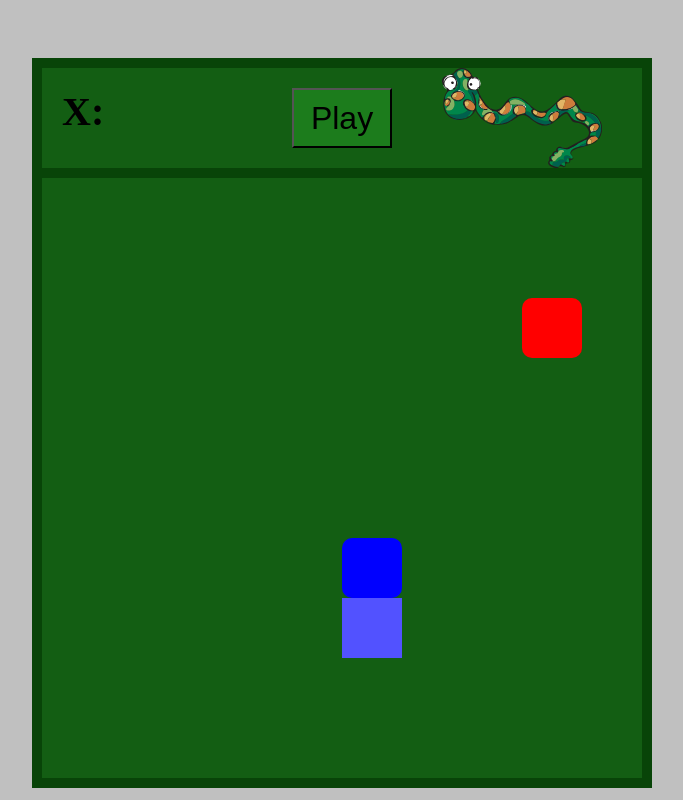
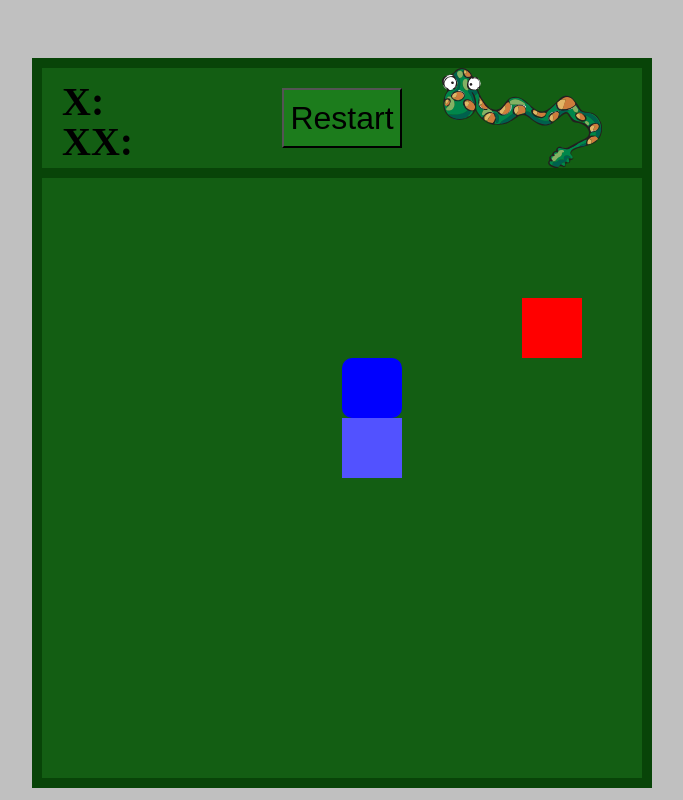
Before and after one commit to MaksPzm/snake, a plain HTML site: page index.html in a window 1280 px wide. Both pictures are taken after a click on the button "Play". Shown: the whole page, without its empty margins (298-981 px from the left). Drawn offline with Linux system fonts and the light colour scheme.

Commit message:
добавили счётчик и исправили рандомноее появление еды

```diff
--- a/index.html
+++ b/index.html
@@ -11,6 +11,7 @@
     <div class="playingField">
         <div class="menuResult">
             <div class="result">X:</div>
+            <div class="result">XX:</div>
             <button class="buttonStart active" type="button">Play</button>
             <button class="buttonStart buttonRestart" type="button">Restart</button>
             <img class="img-snake" src="images/snake.svg" alt="змейка">
--- a/snake.js
+++ b/snake.js
@@ -1,5 +1,6 @@
 const fild = document.querySelector('.game');
-
+const color = ['red', 'blue', 'green', 'orange'];
+let result = Array.from(document.querySelectorAll('.result'));
 // создаём кубы игравого поля через класс
 class Filds {
     constructor(coordinatesX, coordinatesY) {
@@ -13,16 +14,12 @@ class Filds {
             const createFildCube = document.createElement('div');
             fild.appendChild(createFildCube);
             createFildCube.classList.add('kube');
-
-
-
         }
     }
 }
 
 const gameFilds = new Filds(10, 10);
 gameFilds.fildSize()
-
 
 
 // присваиваем кубу атрибуты с координатами
@@ -64,22 +61,24 @@ class Coordinate {
         }
         randomeKube[0].classList.add('snakeHead');
     }
-    showRadomFood() {
-        let randomeKube = [document.querySelector(`[data-X = "${this.coordinates[0]}"][data-Y = "${this.coordinates[1]}"]`)];
-        //console.log('randomeKube: ', randomeKube);
-        for (let i = 0; i < randomeKube.length; i++){
-            randomeKube[i].classList.add(this.className);
-        }
-        randomeKube[0].classList.add('snakeHead');
-    }
+    // showRadomFood() {
+    //     randomeKube = [document.querySelector(`[data-X = "${this.coordinates[0]}"][data-Y = "${this.coordinates[1]}"]`)];
+    //     //console.log('randomeKube: ', randomeKube);
+    //     // for (let i = 0; i < randomeKube.length; i++){
+    //     //     randomeKube[i].classList.add(this.className);
+    //     // }
+    //     // randomeKube[0].classList.add('snakeHead');
+    // }
 }
 
 const showSnake = new Coordinate(showRandomSnake(), 'snakeBody');
-//console.log('showSnake: ', showSnake.coordinates);
-showSnake.showRadomSnake()                                                       //выводим на экран змею
-// console.log('showSnake.showRadomSnake()  : ', showSnake.showRadomSnake()  );
+showSnake.showRadomSnake()   //выводим на экран змею
 
 
+let snakeBody = Array.from(document.querySelectorAll('.snakeBody'));
+let snakeHead = document.querySelector('.snakeHead');
+// let food = document.querySelector('.food');
+let interval;
 
 function assClass() {
     snakeBody[0].classList.add('snakeHead');
@@ -88,19 +87,21 @@ function assClass() {
     }
 }
 
-const showFood = new Coordinate(showRandomSnake(), 'food');
-//console.log('showFood: ', showFood.coordinates);
-showFood.showRadomFood()                                                        //выводим на экран еду
+//выводим на экран еду
+let food;
+function getRandomFood() {
+    let randomPositionFood = showRandomSnake();
+    food = document.querySelector(`[data-X = "${randomPositionFood[0]}"][data-Y = "${randomPositionFood[1]}"]`);
 
+    //сравниваваем координаты классов еды и змеи, если координаты совпадают, еще раз перезапускаем еду
+    if (food.classList.contains('snakeBody')) {
+        let randomPositionFood = showRandomSnake();
+        food = document.querySelector(`[data-X = "${randomPositionFood[0]}"][data-Y = "${randomPositionFood[1]}"]`);
+    }
+    food.classList.add('food')
+}
 
-let snakeBody = Array.from(document.querySelectorAll('.snakeBody'));
-let snakeHead = document.querySelector('.snakeHead');
-let food = document.querySelector('.food');
-
-//сравниваваем координаты классов еды и змеи, если координаты совпадают, еще раз перезапускаем еду
-while (food.classList.contains('snakeBody')) {
-    showFood.showRadomFood()
-}
+getRandomFood()
 
 let direction = "ArrowUp"; // если эту переменную создаем в функции события, тогда она при каждом нажатии перезаписывается заново
 
@@ -108,19 +109,14 @@ let direction = "ArrowUp"; // если эту переменную создае
 
   let stop = false;
 
+// console.log(snakeBody);
 
-console.log(snakeBody);
 function move() {
     const coordinatesSnake = [snakeBody[0].getAttribute('data-X'), snakeBody[0].getAttribute('data-Y')];
-    // console.log('direction: ', direction);
-    // direction.splice(0, 2); // удаляем из массива лишние элементы при каждом нажатии
-
-    // console.log('coordinatesSnake: ', coordinatesSnake);
 
     snakeBody[0].classList.remove('snakeHead');
     snakeBody[snakeBody.length-1].classList.remove('snakeBody');
     snakeBody.pop();
-
 
     if (direction == 'ArrowUp') {
 
@@ -141,7 +137,6 @@ function move() {
             snakeBody.unshift(document.querySelector('[data-X = "' + coordinatesSnake[0] + '"][data-Y = "10"]'));
         }
 
-
     }
     if (direction == 'ArrowLeft') {
 
@@ -161,36 +156,52 @@ function move() {
         } else {
             snakeBody.unshift(document.querySelector('[data-X = "1"][data-Y = "' + coordinatesSnake[1] + '"]'));
         }
-
     }
 
     //устанавливаем, что должно произойти если змея коснется саму себя
     if (snakeBody[0].classList.contains('snakeBody')) {
-
-        console.log('CFAGKJSLD;gLJGLB');
-        clearInterval(interval);
-        snakeBody[0].classList.add('gameOver');
-        setTimeout(() => {
-        fild.innerHTML = `<p class="gameOverText">Игра ОКОНЧЕНА!!!</p>`;
-        }, 3000);
-
-
+        gameOver()
+        result[1].innerText = result[0];
     }
 
     snakeBody[0].classList.add('snakeHead');
     for (let i = 0; i < snakeBody.length; i++) {
     snakeBody[i].classList.add('snakeBody');
     }
-    addinfBodeSnake()
+    addinfBodeSnake() //функция, срабатывает когда змея съела и прибавляет ддлину
+    ateFood() //сработает, для того что бы заново появилась еда
+    stop = true; // нужно, что бы кнопки направления сразу не сработали
+}
 
-    ateFood()
-    stop = true;
-}
-let interval = setInterval(move, 300)
-// move()
 
+const buttonStart = document.querySelector('.buttonStart');
+const restart = document.querySelector('.buttonRestart');
+// кнопка play
+buttonStart.addEventListener('click', function() {
+    interval = setInterval(move, 300);
+    buttonStart.classList.remove('active');
+    restart.classList.add('active');
+});
+
+
+
+//запуск по кнопки enter
+window.addEventListener('keydown', function (e) {
+    let key = e.key;
+    // console.log('key', key);
+    if (key === 'Enter') { // код клавиши Enter
+      buttonStart.click();
+    }
+  });
+
+restart.addEventListener('click', function() {
+    location.reload()
+});
+
+
+
+// записывает нажатия кнопки направления в переменную, для того что бы нельзя было резко поменять направление на противоположное
 window.addEventListener('keydown', function(e) {
-console.log('direction: ', direction);
     if (stop == true) {
         if (e.key == "ArrowUp" && (direction != 'ArrowDown')) {
             // console.log('e.key : ', e.key );
@@ -199,19 +210,16 @@ console.log('direction: ', direction);
             // console.log('true: ', true);
         } else if (e.key == "ArrowDown" && (direction != 'ArrowUp')) {
             // console.log('e.key: ', e.key);
-
             // console.log('true: ', true);
             direction = 'ArrowDown';
             stop = false;
         } else if (e.key == "ArrowLeft" && direction != ('ArrowRight')) {
             // console.log('e.key: ', e.key);
-
             // console.log('true: ', true);
             direction = 'ArrowLeft';
             stop = false;
         } else if (e.key == "ArrowRight"  && direction != ('ArrowLeft')) {
             // console.log('e.key: ', e.key);
-
             // console.log('true: ', true);
             direction = 'ArrowRight';
             stop = false;
@@ -219,30 +227,18 @@ console.log('direction: ', direction);
     }
 })
 
+// после того как съела еду. Еда должна появиться заново
 
 function ateFood() {
-    const coordinatesSnake = [snakeBody[0].getAttribute('data-X'), snakeBody[0].getAttribute('data-Y')];
-    // console.log('coordinatesSnake!!!: ', coordinatesSnake);
     const food = document.querySelector('.food');
-    // console.log('food!!: ', food);
-    const coordinatesFood = [food.getAttribute('data-X'), food.getAttribute('data-Y')];
-    // console.log('coordinatesFood!!!!!!!!!!!!! : ', coordinatesFood );
-    // console.log('JSON.stringify(coordinatesFood): ', JSON.stringify(coordinatesFood));
-    // console.log('stringify(coordinatesSnake): ', JSON.stringify(coordinatesSnake));
-    let newFood = new Coordinate(showRandomSnake(), 'food');
-    let coordinat = [ ];
+    const snakeHead = document.querySelectorAll('.snakeHead');
 
-    if ((snakeBody[0].getAttribute('data-X') == food.getAttribute('data-X')) && (snakeBody[0].getAttribute('data-Y') == food.getAttribute('data-Y'))) {
-        // console.log("!!!!!!!!!!!!!!!!!!!!!!!!!!");
+    if ((snakeHead[0].getAttribute('data-X') == food.getAttribute('data-X')) && (snakeHead[0].getAttribute('data-Y') == food.getAttribute('data-Y'))) {
+        // console.log('ЗАШЁЛ');
         food.classList.remove('food');
-
-        newFood.showRadomFood()
-        // snakeBody[snakeBody.length-1].remove('snakeBody');
+        getRandomFood()
         addinfBodeSnake()
-        // console.log('coordinat%%%%%%%%%%%%%%%%%%%%%%%: ', coordinat);
-        // let newCoordinatesFood = [food[0].getAttribute('data-X'), food[0].getAttribute('data-Y')];
-        // coordinat.unshift(newCoordinatesFood);
-        // food.splice(2, 4);
+        showResult()
     }
 }
 
@@ -253,9 +249,32 @@ function addinfBodeSnake() {
         let a = snakeBody[snakeBody.length - 1].getAttribute('data-X');
         let b = snakeBody[snakeBody.length - 1].getAttribute('data-Y');
         snakeBody.push(document.querySelector('[data-X = "' + a + '"][data-Y = "' + b + '"]'));
-        console.log('ПРОВЕРЬ!!!!!!!!: ', snakeBody);
+        // console.log('ПРОВЕРЬ!!!!!!!!: ', snakeBody);
+    }
+}
 
 
+console.log('result: ', result);
+
+// конец игре
+function gameOver() {
+    clearInterval(interval);
+    snakeBody[0].classList.add('gameOver');
+    setTimeout(() => {
+    fild.innerHTML = `<p class="gameOverText">Игра ОКОНЧЕНА!!!</p>`;
+    }, 3000);
+    setInterval(() => {
+        const Text = document.querySelector('.gameOverText');
+        let i = 0;
+        Text.style.color = color[i == color.length-1 ? 0 : i++];
+    }, 300);
+}
+
+
+
+// показываем счёт
+function showResult() {
+    for (let i = 1; i < snakeBody.length - 1; i++) {
+        result[0].innerText = 0 + i;
     }
 }
-console.log('ПРОВЕРЬ!!!!!!!!222222: ', snakeBody);
--- a/style.css
+++ b/style.css
@@ -26,10 +26,14 @@ body {
 
 .result {
     position: absolute;
-    top: 20px;
+    top: 10px;
     left: 20px;
     font-size: 40px;
     font-weight: bold;
+}
+
+.result:last-of-type {
+    top: 50px;
 }
 
 .img-snake {
@@ -94,6 +98,7 @@ display: none;
     text-align: center;
     z-index: 2;
     font-size: 40px;
+    font-family: Arial, Helvetica, sans-serif;
     justify-self: center;
     align-self: center;
 }
```
